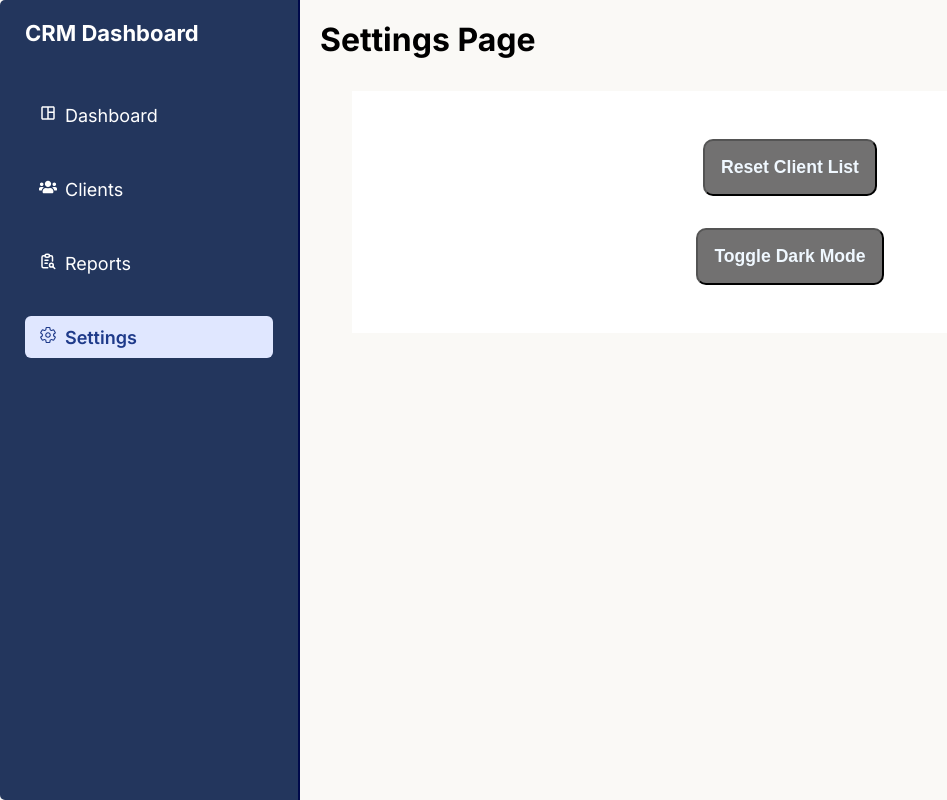
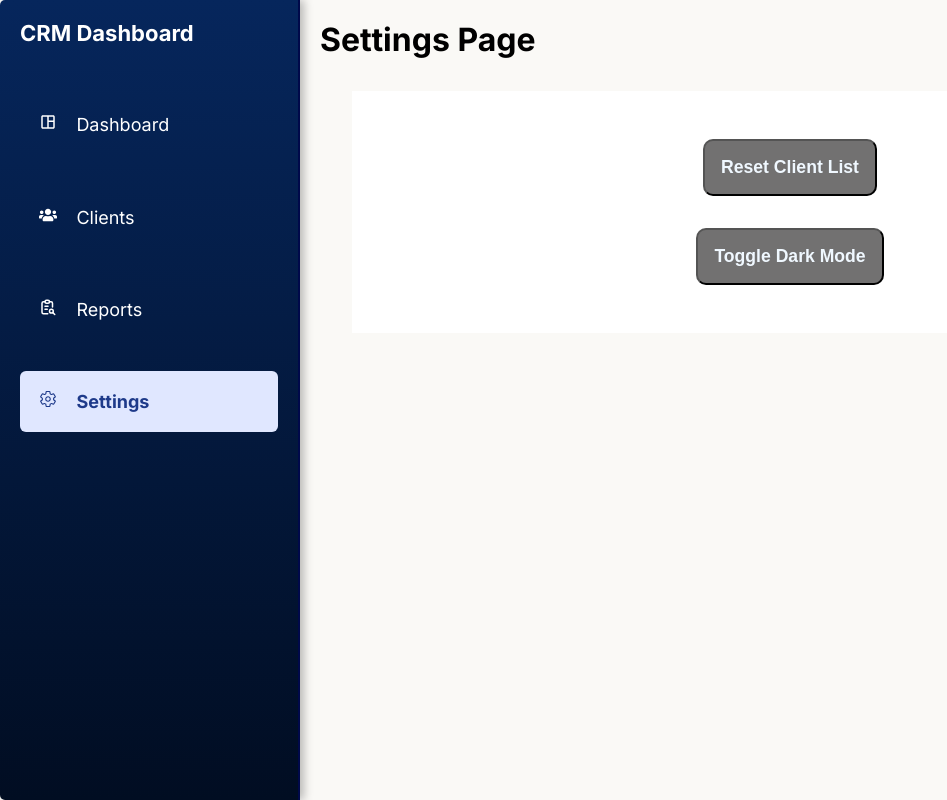
Before and after one commit to FixedBits/client-dashboard, a React (Vite) app: page /settings in a window 1280 px wide. Shown: the whole page, without its empty margins (0-947 px from the left). Built offline with nearby package versions, Linux system fonts and the light colour scheme.

Commit message:
Add linear gradient colors to sidebar panel and adjust layout

```diff
--- a/src/styles/ClientDashboard.css
+++ b/src/styles/ClientDashboard.css
@@ -17,6 +17,7 @@
   display: flex;
   flex-direction: column;
   min-width: 0; /* prevents flex children from overflowing horizontally */
+  margin-left: 300px;
 }
 
 /* "Add" button */
@@ -26,6 +27,7 @@
   color: #ffffff;
   cursor: pointer;
   border: 1px solid rgba(8, 0, 255, 0.294);
+  box-shadow: 4px 4px 8px rgba(0, 0, 0, 0.315);
   border-radius: 5px;
   align-self: flex-end;
 }
--- a/src/styles/SidePanel.css
+++ b/src/styles/SidePanel.css
@@ -1,14 +1,17 @@
 /* Side panel container layout + background */
 .side-panel {
-  position: sticky;
+  position: fixed;
+  top: 0;
+  left: 0;
   width: 300px;
   flex-shrink: 0;
-  background: #23365d;
+  background: linear-gradient(180deg, #06265c 0%, #010d22 100%);
   border-right: 2px solid #00094a;
-  height: auto;
-  padding: 20px 25px;
+  height: 100vh;
+  padding: 20px 20px;
   box-sizing: border-box;
   border-radius: 5px 0 0 5px;
+  box-shadow: 4px 0 10px rgba(0, 0, 0, 0.266);
 }
 
 /* Title styling inside the side panel */
@@ -28,7 +31,8 @@
 }
 
 .panel-links a svg {
-  margin-right: 8px;
+  margin-right: 1.2rem;
+  font-weight: bold;
 }
 
 /* Wrapper for the link list */
@@ -40,21 +44,31 @@
 
 /* Base styling for each sidebar link */
 .sidebar-link {
-  padding: 10px 14px;
   display: block;
   color: #fff;
   text-decoration: none;
   border-radius: 6px;
+  padding: 1.2rem;
 }
 
 /* Active link highlight */
 .sidebar-link.active {
+  font-weight: bold;
   background: #e0e7ff;
+  padding: 1.2rem;
   color: #1e3a8a;
-  font-weight: 600;
 }
 
 .dashboard.dark-mode .side-panel {
-  background: #04204c;
+  background: linear-gradient(180deg, #06265c 0%, #010d22 100%);
   color: #dddfea;
 }
+
+.dashboard.dark-mode .sidebar-link {
+  color: #dddfea;
+}
+
+.dashboard.dark-mode .sidebar-link.active {
+  background: #2451a1;
+  color: #e0e7ff;
+}
```
